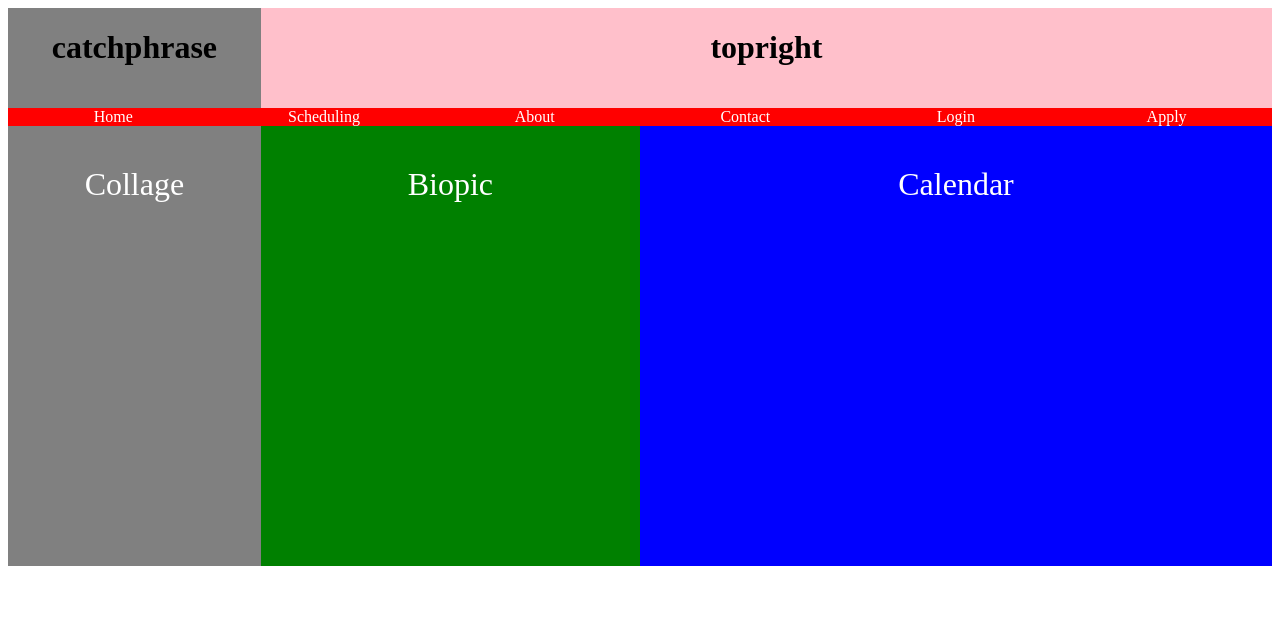
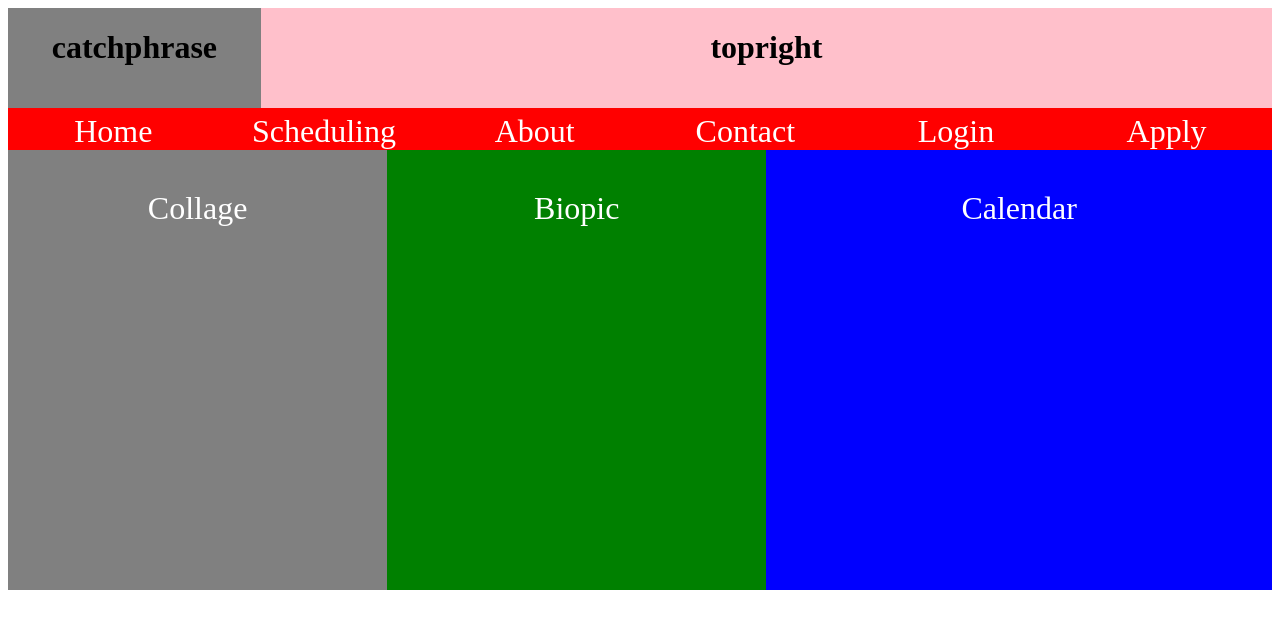
Before and after one commit to OhioMathTutor/OhioMathTutor.github.io, a plain HTML site: page index.html in a window 1280 px wide. Drawn offline with Linux system fonts and the light colour scheme.

Commit message:
Update index.html

```diff
--- a/index.html
+++ b/index.html
@@ -5,15 +5,21 @@
 <meta charset="utf-8">
 <meta name="viewport" content="width=device-width, initial-scale=1">
 <style>
+
 #top{
     overflow:hidden;
 }
+
 #catchphrase{
     min-height:100px;
     width:20%;
     background-color:grey;
     float:left;
     text-align:center;
+}
+
+#catchphrase:hover{
+	opacity:.5;
 }
 
 #topright{
@@ -23,6 +29,9 @@
     float:right;
     text-align:center;
 }
+#topright:hover{
+	opacity:.5;
+}
 
 ul {
     list-style-type:none;
@@ -30,32 +39,51 @@ ul {
     padding:0;
     width:100%;
 }
+
 #bannerdiv{
     min-height:10%;
 }
+
 #nav{/* navigation bar list items */
+	padding-top:5px;
     float:left;
     display:inline;
     width:calc(100%/6);
     background-color:red;
-    font-style:size=2em;
+    font-size:2em;
     color:white;
     text-align:center;
+    text-decoration-style: solid;
 }
+#nav a { /* anchors style */
+	text-decoration: none; /*line-through dashed pink*/;
+    color:white;
+}
+
+#nav a:hover{
+	text-decoration: overline; /*line-through dashed pink*/;
+}
+
+
 #bottom{
     height:200px;
     text-align:center;
 }
+
 #collage {
 	padding-top:40px;
 	min-height:400px;
     float:left;
     display:inline;
-    width:20%;
+    width:30%;
     background-color:grey;
     font-size:2em;
     color:white;
 }
+#collage:hover{
+	font-size:2.5em;
+}
+
 #biopic {
 	padding-top:40px;
 	min-height:400px;
@@ -66,16 +94,25 @@ ul {
     font-size:2em;
     color:white;
 }
+
+#biopic:hover{
+	opacity:.7;
+}
+
 #calendar {
 	padding-top:40px;
 	min-height:400px;
     float:left;
     display:inline;
-    width:50%;
+    width:40%;
     background-color:blue;
     font-size:2em;
     color:white;
 }
+#calendar:hover{
+	background-color:lightblue;
+}
+
 </style>
 </head>
 <body>
@@ -87,11 +124,11 @@ ul {
 <div id="bannerdiv">
     <ul >
     <li id="nav">Home
-    <li id="nav">Scheduling
-    <li id="nav">About
-    <li id="nav">Contact
-    <li id="nav">Login
-    <li id="nav">Apply
+    <li id="nav"><a href="./schedule.html">Scheduling</a>
+    <li id="nav"><a href="./about.html">About</a>
+    <li id="nav"><a href="./contact.html">Contact</a>
+    <li id="nav"><a href="./login.html">Login</a>
+    <li id="nav"><a href="./apply.html">Apply</a>
     </ul>
 </div>
 <div id="main">
```
